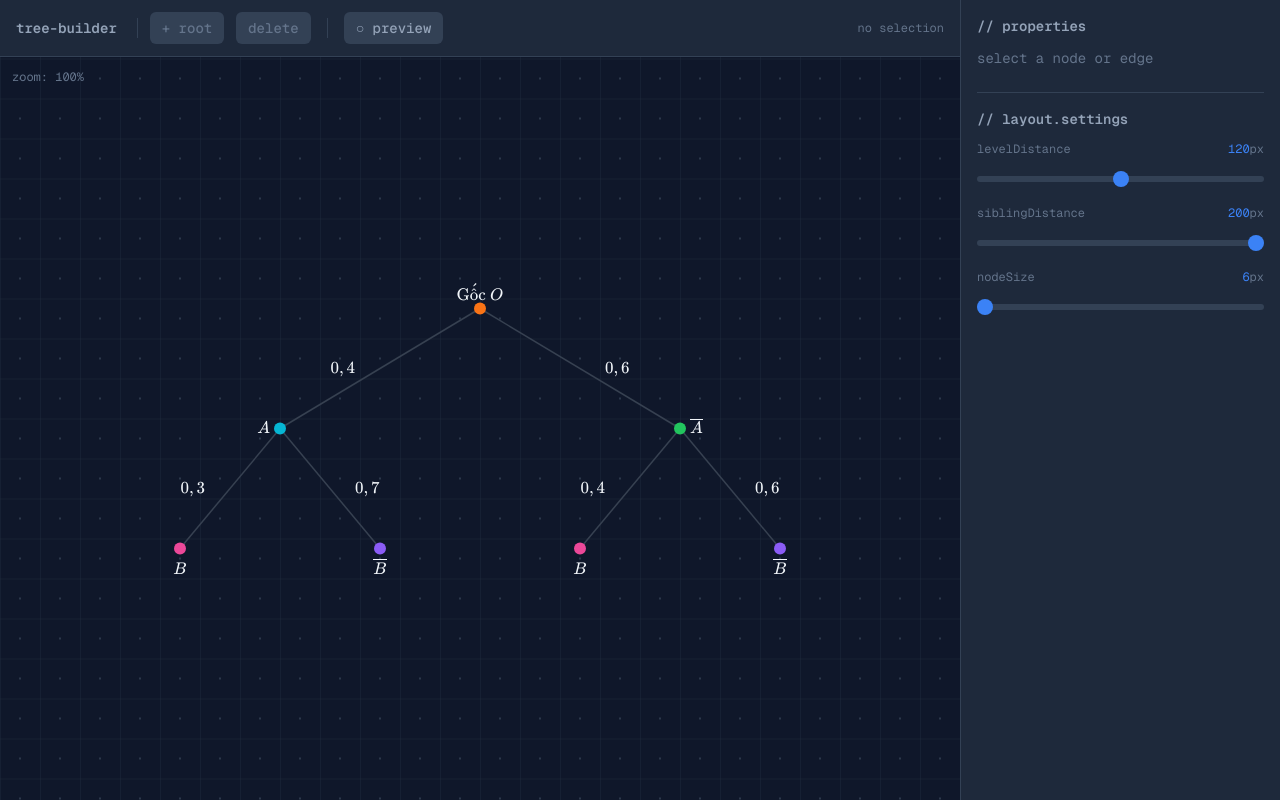
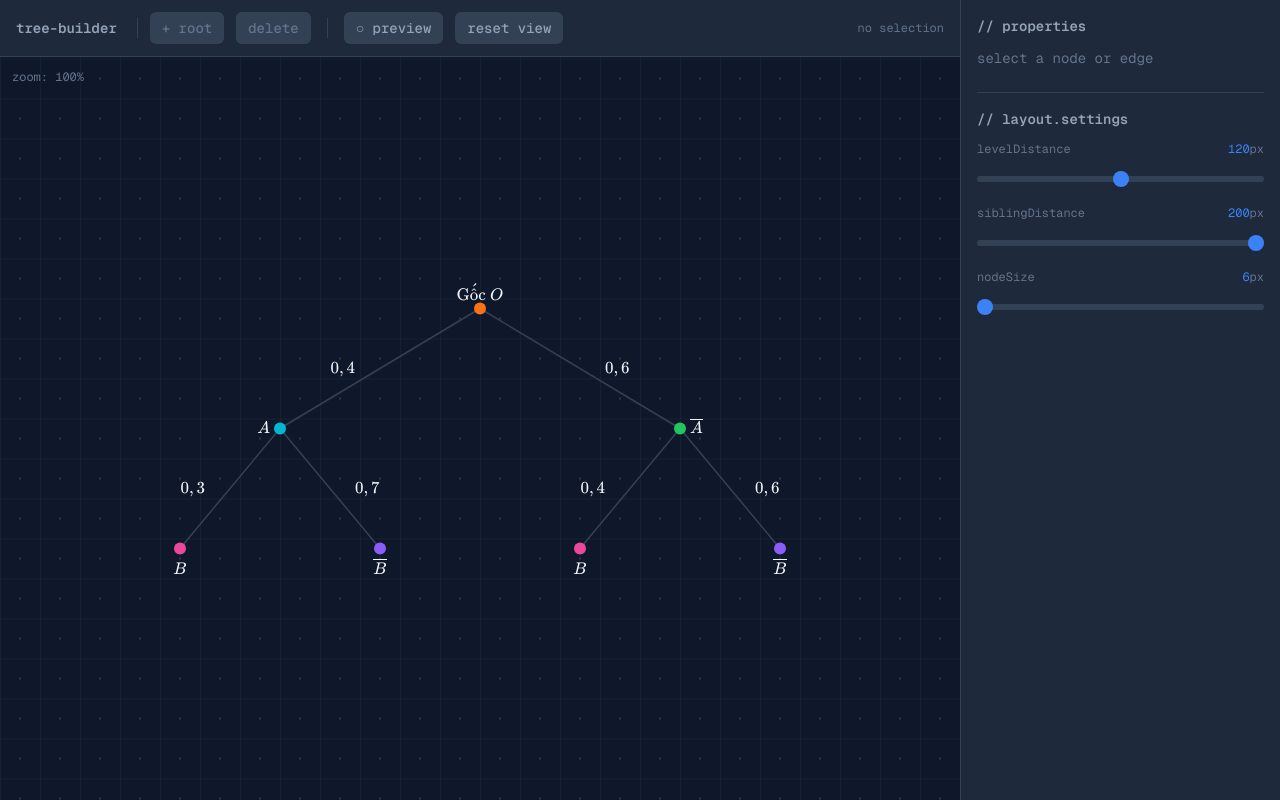
Before and after one commit to hiep1987/so-do-cay, a Next.js app: page / in a window 1280 px wide. Built offline with nearby package versions, Linux system fonts and the light colour scheme.

Commit message:
feat: add reset view button to toolbar for zoom and position reset

```diff
--- a/src/app/page.tsx
+++ b/src/app/page.tsx
@@ -1,6 +1,6 @@
 'use client';
 
-import { useRef } from 'react';
+import { useRef, useCallback } from 'react';
 import { TreeCanvas, type TreeCanvasRef } from '@/components/canvas/tree-canvas';
 import { Toolbar } from '@/components/toolbar/toolbar';
 import { RightPanelContainer } from '@/components/panel/right-panel-container';
@@ -9,11 +9,15 @@ import { CanvasErrorBoundary } from '@/components/error-boundary-canvas';
 export default function Home() {
   const canvasRef = useRef<TreeCanvasRef>(null);
 
+  const handleResetView = useCallback(() => {
+    canvasRef.current?.resetView();
+  }, []);
+
   return (
     <div className="flex h-screen w-screen overflow-hidden bg-background">
       {/* Main area - toolbar + canvas */}
       <div className="flex-1 flex flex-col h-full">
-        <Toolbar />
+        <Toolbar onResetView={handleResetView} />
         <main className="flex-1 h-full overflow-hidden">
           <CanvasErrorBoundary>
             <TreeCanvas ref={canvasRef} />
--- a/src/components/canvas/tree-canvas.tsx
+++ b/src/components/canvas/tree-canvas.tsx
@@ -15,9 +15,10 @@ interface ViewState {
   scale: number;
 }
 
-// Interface for exposing SVG element to parent components (for export)
+// Interface for exposing SVG element to parent components (for export and view controls)
 export interface TreeCanvasRef {
   getSvgElement: () => SVGSVGElement | null;
+  resetView: () => void;
 }
 
 // Default probability tree matching reference TikZ format
@@ -51,14 +52,47 @@ export const TreeCanvas = forwardRef<TreeCanvasRef>(function TreeCanvas(_, ref)
   // Touch state for two-finger panning
   const [touchStart, setTouchStart] = useState<{ x: number; y: number } | null>(null);
 
-  // Expose SVG element to parent for export functionality
-  useImperativeHandle(ref, () => ({
-    getSvgElement: () => svgRef.current,
-  }));
-
   // Store state
   const { nodes, edges, settings, selectedId, setSelected, setDiagram, addNode, isPreviewMode } = useTreeStore();
   const positions = useTreeLayout();
+
+  // Center tree in canvas at scale 1 (reusable for initial load and reset)
+  const centerTree = useCallback(() => {
+    if (positions.size === 0 || !svgRef.current) return;
+
+    const rect = svgRef.current.getBoundingClientRect();
+
+    let minX = Infinity, maxX = -Infinity, minY = Infinity, maxY = -Infinity;
+    positions.forEach(({ x, y }) => {
+      minX = Math.min(minX, x);
+      maxX = Math.max(maxX, x);
+      minY = Math.min(minY, y);
+      maxY = Math.max(maxY, y);
+    });
+
+    const padding = 60;
+    minX -= padding;
+    maxX += padding;
+    minY -= padding;
+    maxY += padding;
+
+    const treeCenterX = (minX + maxX) / 2;
+    const treeCenterY = (minY + maxY) / 2;
+    const canvasCenterX = rect.width / 2;
+    const canvasCenterY = rect.height / 2;
+
+    setView({
+      x: canvasCenterX - treeCenterX,
+      y: canvasCenterY - treeCenterY,
+      scale: 1,
+    });
+  }, [positions]);
+
+  // Expose SVG element and view controls to parent
+  useImperativeHandle(ref, () => ({
+    getSvgElement: () => svgRef.current,
+    resetView: centerTree,
+  }), [centerTree]);
 
   // Load sample data on mount
   useEffect(() => {
@@ -70,41 +104,9 @@ export const TreeCanvas = forwardRef<TreeCanvasRef>(function TreeCanvas(_, ref)
   // Center tree in canvas on initial load
   useEffect(() => {
     if (hasInitializedView || positions.size === 0 || !svgRef.current) return;
-
-    const rect = svgRef.current.getBoundingClientRect();
-
-    // Calculate tree bounding box from positions
-    let minX = Infinity, maxX = -Infinity, minY = Infinity, maxY = -Infinity;
-    positions.forEach(({ x, y }) => {
-      minX = Math.min(minX, x);
-      maxX = Math.max(maxX, x);
-      minY = Math.min(minY, y);
-      maxY = Math.max(maxY, y);
-    });
-
-    // Add padding for node size and labels
-    const padding = 60;
-    minX -= padding;
-    maxX += padding;
-    minY -= padding;
-    maxY += padding;
-
-    const treeWidth = maxX - minX;
-    const treeHeight = maxY - minY;
-    const treeCenterX = (minX + maxX) / 2;
-    const treeCenterY = (minY + maxY) / 2;
-
-    // Center the tree in the canvas
-    const canvasCenterX = rect.width / 2;
-    const canvasCenterY = rect.height / 2;
-
-    setView({
-      x: canvasCenterX - treeCenterX,
-      y: canvasCenterY - treeCenterY,
-      scale: 1,
-    });
+    centerTree();
     setHasInitializedView(true);
-  }, [positions, hasInitializedView]);
+  }, [positions, hasInitializedView, centerTree]);
 
   // Handle mouse wheel zoom
   const handleWheel = useCallback((e: WheelEvent<SVGSVGElement>) => {
--- a/src/components/toolbar/toolbar.tsx
+++ b/src/components/toolbar/toolbar.tsx
@@ -1,10 +1,14 @@
 'use client';
 
-// Toolbar component with Add Root, Delete, Preview toggle - dark mode developer tool aesthetic
+// Toolbar component with Add Root, Delete, Preview toggle, Reset View - dark mode developer tool aesthetic
 
 import { useTreeStore } from '@/hooks/use-tree-store';
 
-export function Toolbar() {
+interface ToolbarProps {
+  onResetView?: () => void;
+}
+
+export function Toolbar({ onResetView }: ToolbarProps) {
   const {
     selectedId,
     selectedType,
@@ -77,6 +81,15 @@ export function Toolbar() {
         {isPreviewMode ? '● preview' : '○ preview'}
       </button>
 
+      <button
+        onClick={onResetView}
+        className="px-3 py-1.5 text-sm font-medium font-mono rounded-md cursor-pointer
+          transition-colors duration-150
+          bg-surface-elevated text-text-secondary hover:text-text-primary"
+      >
+        reset view
+      </button>
+
       {/* Spacer */}
       <div className="flex-1" />
 
```
